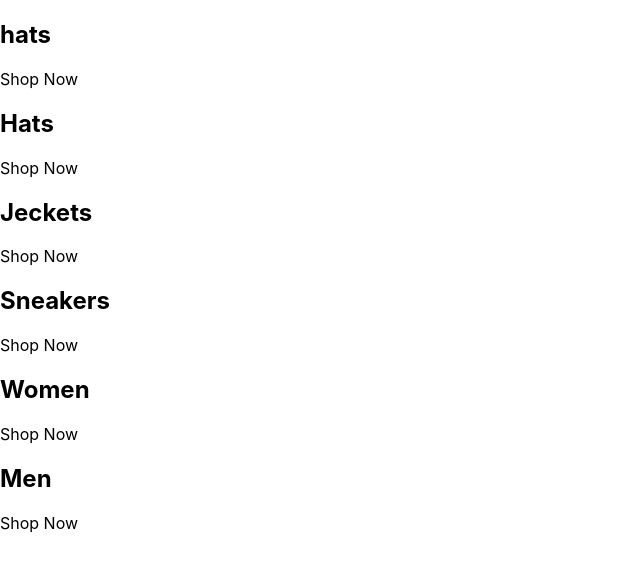
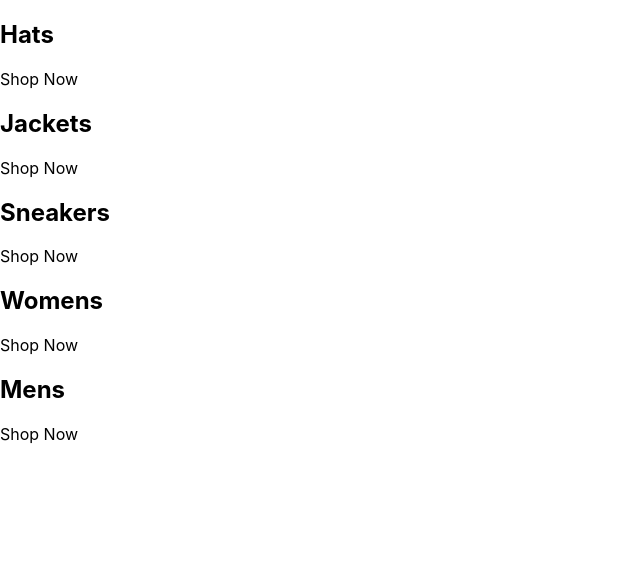
Before and after one commit to ammarali0608/cloth-eshop, a React (Create React App) app: page / in a window 1280 px wide. Shown: the top 570 px of the page, without its empty margins (0-640 px from the left). Built offline with nearby package versions, Linux system fonts and the light colour scheme.

Commit message:
76. Setting Up Our Categories

```diff
--- a/src/App.js
+++ b/src/App.js
@@ -1,48 +1,23 @@
 function App() {
+  const categories = [
+    { id: 1, title: "Hats" },
+    { id: 2, title: "Jackets" },
+    { id: 3, title: "Sneakers" },
+    { id: 4, title: "Womens" },
+    { id: 5, title: "Mens" },
+  ];
+
   return (
     <div className="categories-container">
-      <div className="category-container">
-        {/* Image */}
-        <div className="category-body-container">
-          <h2>hats</h2>
-          <p>Shop Now</p>
+      {categories.map(({ title }) => (
+        <div className="category-container">
+          <div className="background-image"></div>
+          <div className="category-body-container">
+            <h2>{title}</h2>
+            <p>Shop Now</p>
+          </div>
         </div>
-      </div>
-      <div className="category-container">
-        {/* Image */}
-        <div className="category-body-container">
-          <h2>Hats</h2>
-          <p>Shop Now</p>
-        </div>
-      </div>
-      <div className="category-container">
-        {/* Image */}
-        <div className="category-body-container">
-          <h2>Jeckets</h2>
-          <p>Shop Now</p>
-        </div>
-      </div>
-      <div className="category-container">
-        {/* Image */}
-        <div className="category-body-container">
-          <h2>Sneakers</h2>
-          <p>Shop Now</p>
-        </div>
-      </div>
-      <div className="category-container">
-        {/* Image */}
-        <div className="category-body-container">
-          <h2>Women</h2>
-          <p>Shop Now</p>
-        </div>
-      </div>
-      <div className="category-container">
-        {/* Image */}
-        <div className="category-body-container">
-          <h2>Men</h2>
-          <p>Shop Now</p>
-        </div>
-      </div>
+      ))}
     </div>
   );
 }
```
